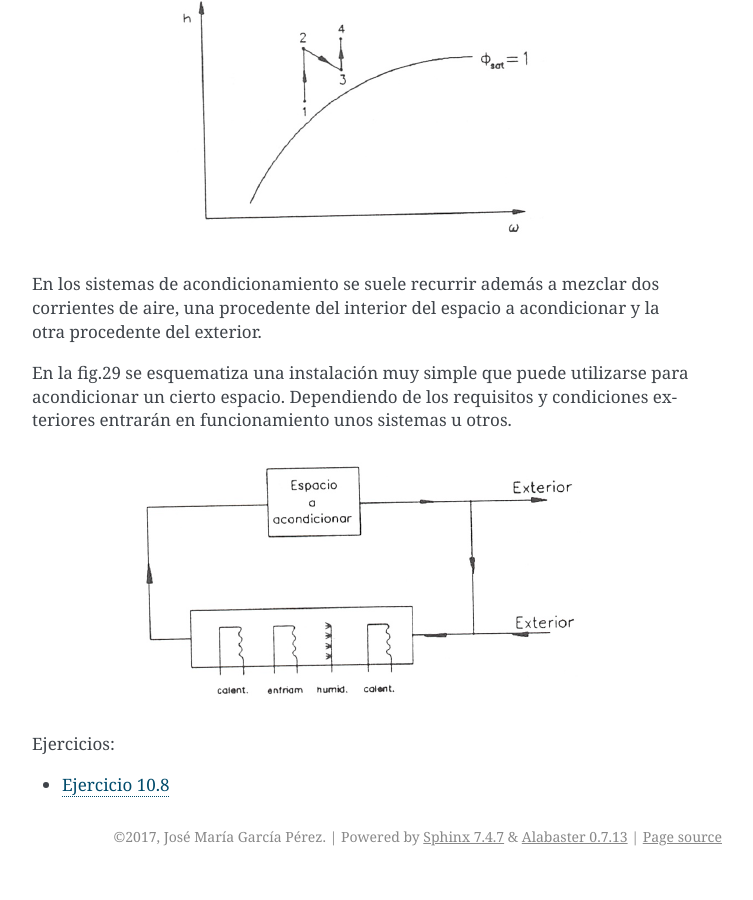
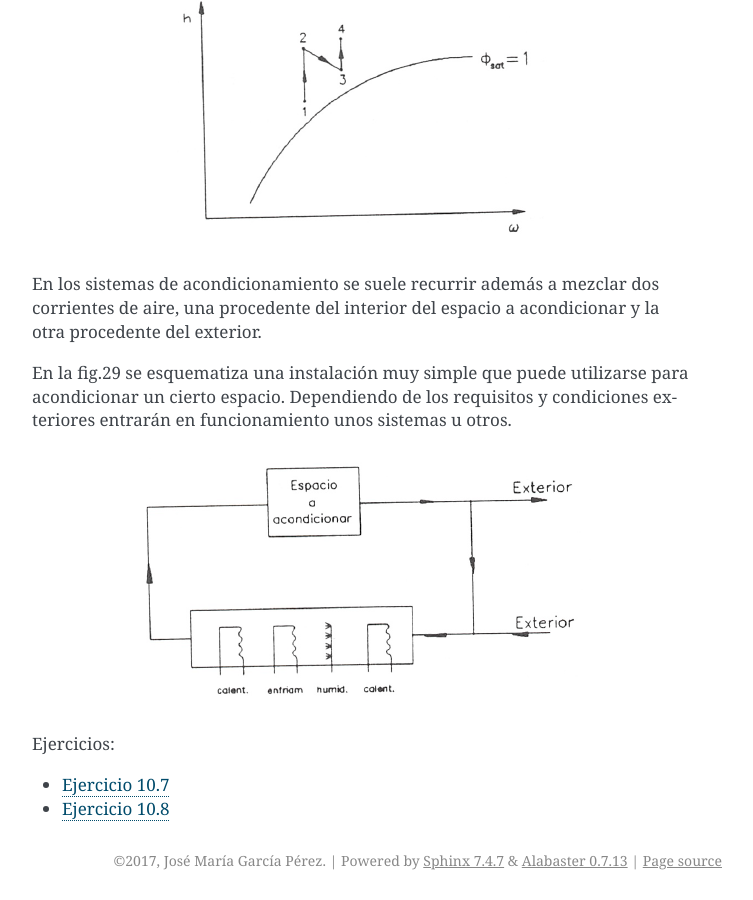
Before and after one commit to mantielero/termodinamica, a Sphinx documentation site: the page built from source/vapores_acondicionamiento.rst, in a window 1280 px wide and 900 px high, scrolled down 27066 px. Shown: the whole window, without its empty margins (388-1141 px from the left). Built offline with Sphinx 7.4.7, drawn with Linux system fonts in a browser that asks for light colours; pages that are not in the unit, such as notebooks, are missing from menus; before the commit the page ends 27942 px from its top, so only the background shows below that.

Commit message:
Update vapores_acondicionamiento.rst

```diff
--- a/source/vapores_acondicionamiento.rst
+++ b/source/vapores_acondicionamiento.rst
@@ -939,4 +939,5 @@ En la fig.29 se esquematiza una instalación muy simple que puede utilizarse par
    :maxdepth: 1
    :caption: Ejercicios:
 
+   vapores_acondicionamiento_ex10_7
    vapores_acondicionamiento_ex10_8
```
